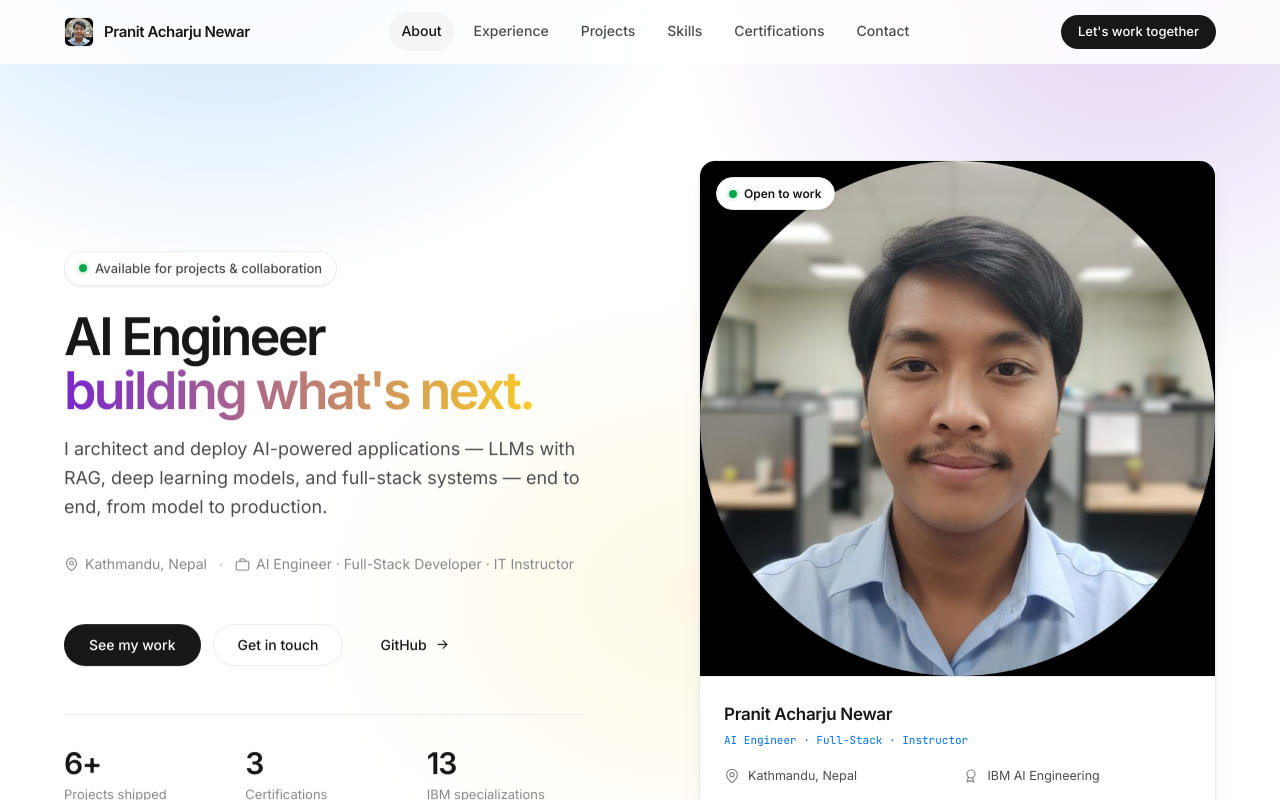
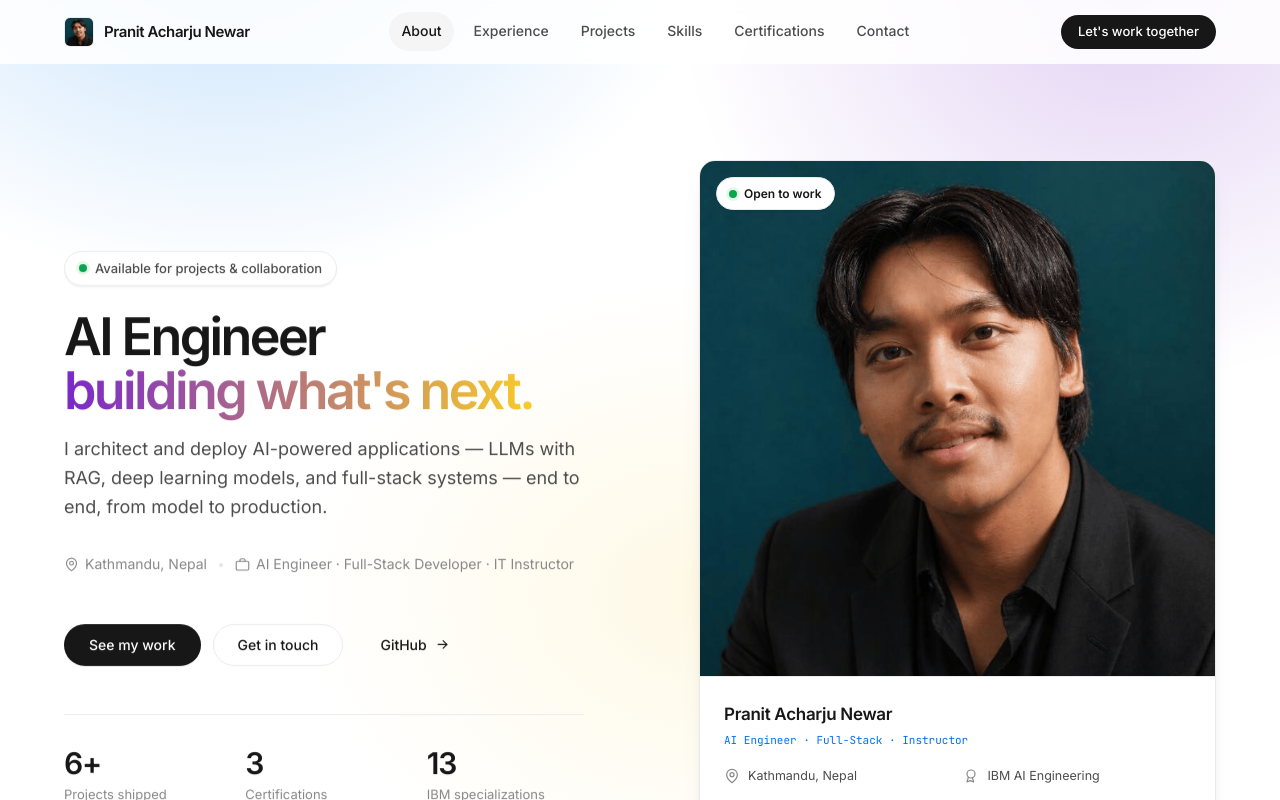
Before and after one commit to pranitacharjunewar3-sketch/portfolio, a React (Vite) app: page / in a window 1280 px wide. Shown: the top 800 px of the page. Built offline with nearby package versions, Linux system fonts and the light colour scheme.

Commit message:
Replace profile photo with new PranitAcharjuNewar.png

```diff
--- a/index.html
+++ b/index.html
@@ -57,7 +57,7 @@
         "name": "Pranit Acharju Newar",
         "jobTitle": "AI Engineer · Full-Stack Developer · IT Instructor",
         "url": "https://pranitacharjunewar3-sketch.github.io/portfolio/",
-        "image": "https://pranitacharjunewar3-sketch.github.io/portfolio/profile.jpeg",
+        "image": "https://pranitacharjunewar3-sketch.github.io/portfolio/profile.png",
         "email": "mailto:pranitacharjunewar3@gmail.com",
         "address": { "@type": "PostalAddress", "addressLocality": "Kathmandu", "addressCountry": "NP" },
         "sameAs": [
--- a/src/data/profile.ts
+++ b/src/data/profile.ts
@@ -34,7 +34,7 @@ export const profileData: Profile = {
   location: "Kathmandu, Nepal",
   currently: "LLM · RAG · Deep Learning",
   website: "https://pranitacharjunewar.com.np",
-  profileImage: "/portfolio/profile.jpeg",
+  profileImage: "/portfolio/profile.png",
   ogImage: "/portfolio/og-preview.png",
   resumeUrl: "https://github.com/pranitacharjunewar3-sketch",
   githubUsername: "pranitacharjunewar3-sketch",
```
Also changed, not shown: public/profile.jpeg (deleted), public/profile.png (added).
